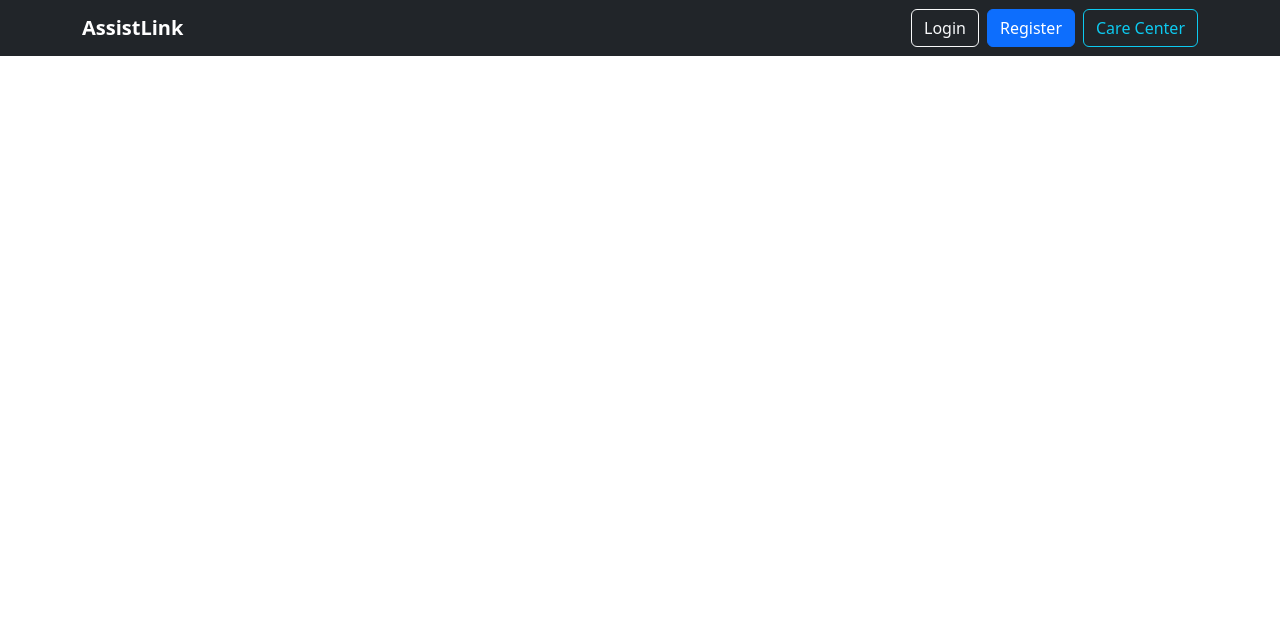
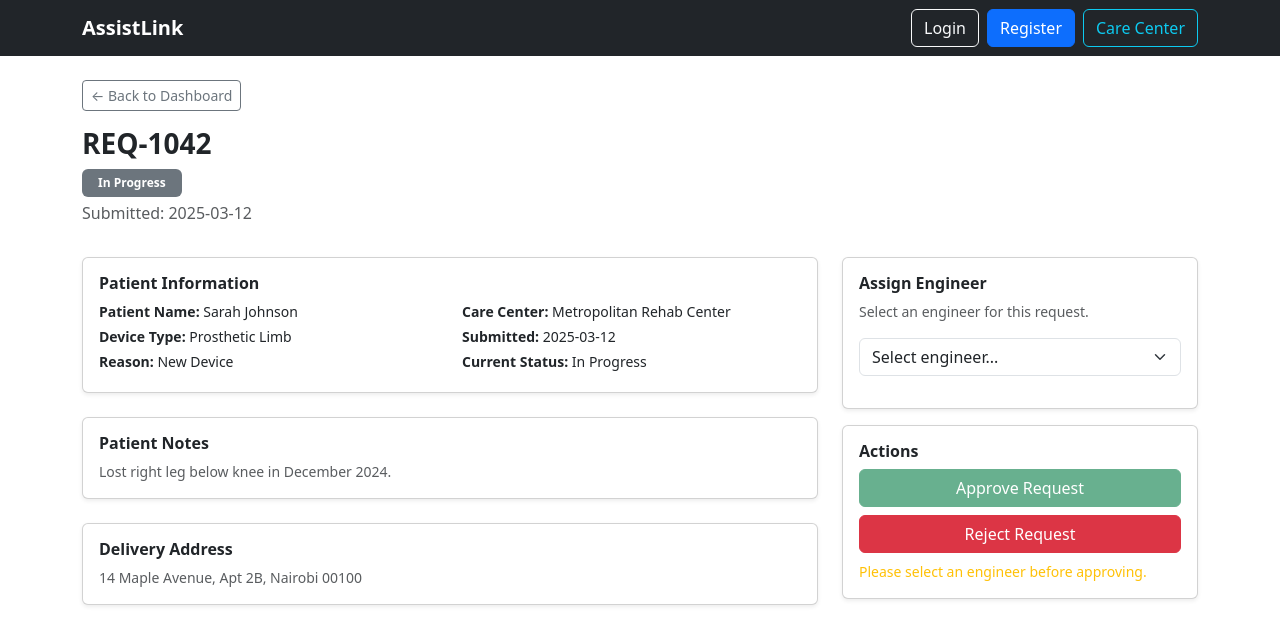
Before and after one commit to yasmeinabaza/assistlink-client, a React (Vite) app: page /care-center/request/1 in a window 1280 px wide. Shown: the top 644 px of the page. Built offline with nearby package versions, Linux system fonts and the light colour scheme.

Commit message:
Add care center request review page with approve/reject and engineer assignment

```diff
--- a/src/App.jsx
+++ b/src/App.jsx
@@ -11,9 +11,14 @@ import PatientDashboard from './pages/patient/PatientDashboard';
 import NewRequest from './pages/patient/NewRequest';
 import RequestDetails from './pages/patient/RequestDetails';
 
-// Other pages (placeholder)
+// Care Center pages
 import CareCenterDashboard from './pages/careCenter/CareCenterDashboard';
+import ReviewRequest from './pages/careCenter/ReviewRequest';
+
+// Engineer pages
 import EngineerDashboard from './pages/engineer/EngineerDashboard';
+
+//Admin pages
 import AdminDashboard from './pages/admin/AdminDashboard';
 
 function App() {
@@ -33,6 +38,7 @@ function App() {
 
         {/* Care Center */}
         <Route path="/care-center" element={<CareCenterDashboard />} />
+        <Route path="/care-center/request/:id" element={<ReviewRequest />} />
 
         {/* Engineer */}
         <Route path="/engineer" element={<EngineerDashboard />} />
--- a/src/data/dummyData.js
+++ b/src/data/dummyData.js
@@ -116,3 +116,10 @@ export const dummyPatients = [
     registeredDate: '2025-03-15'
   }
 ];
+
+// Engineers list for assignment
+export const dummyEngineers = [
+  { id: 1, name: 'John Kamau', specialization: 'Prosthetics' },
+  { id: 2, name: 'Mary Akinyi', specialization: 'Orthotics' },
+  { id: 3, name: 'Peter Ochieng', specialization: 'General' }
+];
--- a/src/pages/careCenter/CareCenterDashboard.jsx
+++ b/src/pages/careCenter/CareCenterDashboard.jsx
@@ -106,20 +106,23 @@ function CareCenterDashboard() {
                     <th>Device Type</th>
                     <th>Date</th>
                     <th>Status</th>
+                    <th>Action</th>
                   </tr>
                 </thead>
+
                 <tbody>
                     {requests.map(request => (
                         <tr key={request.id}>
-                      <td>
-                        <Link to={`/care-center/request/${request.id}`}>
-                          {request.requestNumber}
-                        </Link>
-                      </td>
+                            <td>{request.requestNumber}</td>
                             <td>{request.patientName}</td>
                             <td>{request.deviceType}</td>
                             <td>{request.submittedDate}</td>
                             <td><StatusBadge status={request.status} /></td>
+                            <td>
+                                <Link to={`/care-center/request/${request.id}`} className="btn btn-sm btn-outline-primary">
+                                 Review
+                                </Link>
+                            </td>
                         </tr>
                     ))}
                 </tbody>
--- /dev/null
+++ b/src/pages/careCenter/ReviewRequest.jsx
@@ -0,0 +1,164 @@
+import { useState } from 'react';
+import { useParams, Link, useNavigate } from 'react-router-dom';
+import { dummyRequests, dummyEngineers } from '../../data/dummyData';
+import StatusBadge from '../../components/StatusBadge';
+
+function ReviewRequest() {
+  const { id } = useParams();
+  const navigate = useNavigate();
+  const requestId = parseInt(id);
+
+  // Find request
+  const request = dummyRequests.find(r => r.id === requestId);
+
+  // State for engineer assignment
+  const [selectedEngineer, setSelectedEngineer] = useState('');
+  const [isProcessing, setIsProcessing] = useState(false);
+
+  // Handle approve
+  const handleApprove = () => {
+    if (!selectedEngineer) {
+      alert('Please select an engineer before approving.');
+      return;
+    }
+
+    setIsProcessing(true);
+    // For now, before using API
+    setTimeout(() => {
+      alert(`Request ${request.requestNumber} approved! Assigned to: ${selectedEngineer}`);
+      setIsProcessing(false);
+      navigate('/care-center');
+    }, 500);
+  };
+
+  // Handle reject
+  const handleReject = () => {
+    if (window.confirm(`Are you sure you want to reject request ${request.requestNumber}?`)) {
+      setIsProcessing(true);
+      setTimeout(() => {
+        alert(`Request ${request.requestNumber} rejected.`);
+        setIsProcessing(false);
+        navigate('/care-center');
+      }, 500);
+    }
+  };
+
+  // If request not found
+  if (!request) {
+    return (
+      <div className="container py-5 text-center">
+        <h4>Request not found</h4>
+        <Link to="/care-center" className="btn btn-primary">Back to Dashboard</Link>
+      </div>
+    );
+  }
+
+  return (
+    <div className="container py-4">
+      {/* Back button */}
+      <Link to="/care-center" className="btn btn-outline-secondary btn-sm mb-3">
+        ← Back to Dashboard
+      </Link>
+
+      {/* Header */}
+      <div className="d-flex justify-content-between align-items-start mb-3">
+        <div>
+          <h3 className="fw-bold">{request.requestNumber}</h3>
+          <StatusBadge status={request.status} />
+          <p className="text-muted mt-1">Submitted: {request.submittedDate}</p>
+        </div>
+      </div>
+
+      <div className="row">
+        {/* Main content - left side */}
+        <div className="col-lg-8">
+          {/* Patient Information */}
+          <div className="card shadow-sm mb-4">
+            <div className="card-body">
+              <h6 className="fw-bold">Patient Information</h6>
+              <div className="row">
+                <div className="col-md-6">
+                  <p className="small mb-1"><strong>Patient Name:</strong> {request.patientName}</p>
+                  <p className="small mb-1"><strong>Device Type:</strong> {request.deviceType}</p>
+                  <p className="small mb-1"><strong>Reason:</strong> {request.reason}</p>
+                </div>
+                <div className="col-md-6">
+                  <p className="small mb-1"><strong>Care Center:</strong> {request.careCenter}</p>
+                  <p className="small mb-1"><strong>Submitted:</strong> {request.submittedDate}</p>
+                  <p className="small mb-0"><strong>Current Status:</strong> {request.status}</p>
+                </div>
+              </div>
+            </div>
+          </div>
+
+          {/* Patient Notes */}
+          <div className="card shadow-sm mb-4">
+            <div className="card-body">
+              <h6 className="fw-bold">Patient Notes</h6>
+              <p className="small text-muted mb-0">{request.notes}</p>
+            </div>
+          </div>
+
+          {/* Delivery Address */}
+          <div className="card shadow-sm">
+            <div className="card-body">
+              <h6 className="fw-bold">Delivery Address</h6>
+              <p className="small text-muted mb-0">{request.deliveryAddress}</p>
+            </div>
+          </div>
+        </div>
+
+        {/* Sidebar - right side */}
+        <div className="col-lg-4">
+          {/* Assign Engineer */}
+          <div className="card shadow-sm mb-3">
+            <div className="card-body">
+              <h6 className="fw-bold">Assign Engineer</h6>
+              <p className="small text-muted">Select an engineer for this request.</p>
+              <select
+                className="form-select mb-3"
+                value={selectedEngineer}
+                onChange={(e) => setSelectedEngineer(e.target.value)}
+              >
+                <option value="">Select engineer...</option>
+                {dummyEngineers.map(engineer => (
+                  <option key={engineer.id} value={engineer.name}>
+                    {engineer.name} - {engineer.specialization}
+                  </option>
+                ))}
+              </select>
+            </div>
+          </div>
+
+          {/* Actions */}
+          <div className="card shadow-sm">
+            <div className="card-body">
+              <h6 className="fw-bold">Actions</h6>
+              <button
+                className="btn btn-success w-100 mb-2"
+                onClick={handleApprove}
+                disabled={isProcessing || !selectedEngineer}
+              >
+                {isProcessing ? 'Processing...' : 'Approve Request'}
+              </button>
+              <button
+                className="btn btn-danger w-100"
+                onClick={handleReject}
+                disabled={isProcessing}
+              >
+                {isProcessing ? 'Processing...' : 'Reject Request'}
+              </button>
+              {!selectedEngineer && (
+                <p className="text-warning small mt-2 mb-0">
+                  Please select an engineer before approving.
+                </p>
+              )}
+            </div>
+          </div>
+        </div>
+      </div>
+    </div>
+  );
+}
+
+export default ReviewRequest;
```
Lines whose indentation alone changed are shown as unchanged.
